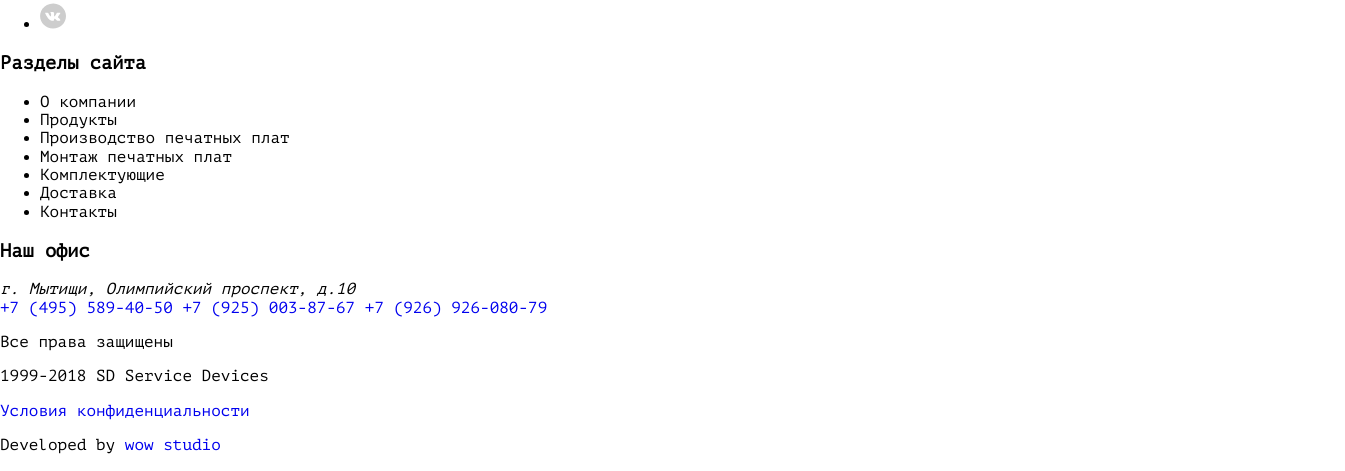
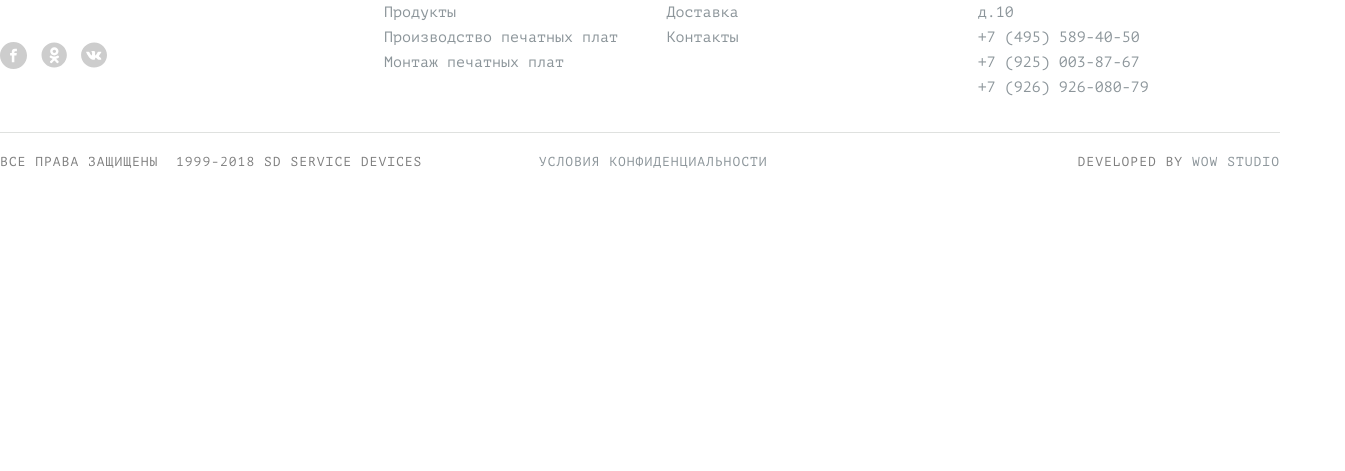
Before and after one commit to sigmarius/smart-device, a plain HTML site: page build/index.html in a window 1280 px wide. Shown: the part 1009-1480 px from the top of the page, 1345 px wide, since content can reach past the window. After the commit the page ends 1194 px from the top, so only its background shows below. Drawn offline with Linux system fonts and the light colour scheme.

Commit message:
Делает футер на десктопе и планшете

```diff
--- a/build/index.html
+++ b/build/index.html
@@ -102,36 +102,36 @@
     </div>
   </header>
 
-  <main>
+  <main class="page-content">
     <section class="hero">
 
     </section>
   </main>
 
   <footer class="page-footer">
-    <h3 class="visually-hidden">Мы в социальных сетях</h3>
     <div class="page-footer__wrapper wrapper">
       <div class="page-footer__content">
         <section class="page-footer__links">
-          <svg width="216" height="52">
+          <h3 class="visually-hidden">Мы в социальных сетях</h3>
+          <svg class="page-footer__logo" width="216" height="52">
             <use xlink:href="#icon-logo-footer"></use>
           </svg>
           <ul class="page-footer__social">
-            <li class="page-footer__social-item">
+            <li>
               <a class="page-footer__social-link" href="#" aria-label="Мы в Фейсбуке">
                 <svg class="social__icon social__icon--fb" width="27" height="27">
                   <use xlink:href="#icon-fb"></use>
                 </svg>
               </a>
             </li>
-            <li class="page-footer__social-item">
+            <li>
               <a class="page-footer__social-link" href="#" aria-label="Мы в Одноклассниках">
                 <svg class="social__icon social__icon--ok" width="26" height="26">
                   <use xlink:href="#icon-ok"></use>
                 </svg>
               </a>
             </li>
-            <li class="page-footer__social-item">
+            <li>
               <a class="page-footer__social-link" href="#" aria-label="Мы в Контакте">
                 <svg class="social__icon social__icon--vk" width="26" height="26">
                   <use xlink:href="#icon-vk"></use>
@@ -142,38 +142,38 @@
         </section>
 
         <section class="page-footer__menu">
-          <h3>Разделы сайта</h3>
+          <h3 class="page-footer__title">Разделы сайта</h3>
           <ul class="page-footer__list">
-            <li>О компании</li>
-            <li>Продукты</li>
-            <li>Производство печатных плат</li>
-            <li>Монтаж печатных плат</li>
-            <li>Комплектующие</li>
-            <li>Доставка</li>
-            <li>Контакты</li>
+            <li><a href="#">О компании</a></li>
+            <li><a href="#">Продукты</a></li>
+            <li><a href="#">Производство печатных плат</a></li>
+            <li><a href="#">Монтаж печатных плат</a></li>
+            <li><a href="#">Комплектующие</a></li>
+            <li><a href="#">Доставка</a></li>
+            <li><a href="#">Контакты</a></li>
           </ul>
         </section>
 
-
         <section class="page-footer__contacts">
-          <h3>Наш офис</h3>
+          <h3 class="page-footer__title">Наш офис</h3>
           <address>г. Мытищи, Олимпийский проспект, д.10
           </address>
-        </section></div>
-        <a href="tel:+74955894050">+7 (495) 589-40-50</a>
-        <a href="tel:+79250038767">+7 (925) 003-87-67</a>
-        <a href="tel: +792692608079"> +7 (926) 926-080-79</a>
-
+          <a href="tel:+74955894050">+7 (495) 589-40-50</a>
+          <a href="tel:+79250038767">+7 (925) 003-87-67</a>
+          <a href="tel: +792692608079"> +7 (926) 926-080-79</a>
+        </section>
       </div>
 
       <section class="page-footer__bottom">
         <h3 class="visually-hidden">Копирайт</h3>
-        <p>Все права защищены</p>
-        <p>1999-2018 SD Service Devices</p>
+        <p class="page-footer__bottom-copyright">
+          <span>Все права защищены</span>
+          1999-2018 SD Service Devices
+        </p>
         <a href="#">Условия конфиденциальности</a>
         <p>Developed by <a href="#">wow studio</a></p>
       </section>
-
+    </div>
   </footer>
 </body>
 </html>
--- a/source/sass/base/global.scss
+++ b/source/sass/base/global.scss
@@ -11,6 +11,9 @@ html {
 body {
   position: relative;
   margin: 0;
+  display: flex;
+  min-height: 100vh;
+  flex-direction: column;
   font-family: "PT Mono", "Courier New", "Courier", monospace;
   font-style: normal;
   font-weight: 400;
--- a/source/sass/base/variables.scss
+++ b/source/sass/base/variables.scss
@@ -12,3 +12,5 @@ $retina-dppx: 1.5dppx;
 $hero-bg: #1b2d37;
 $white: #ffffff;
 $text-grey: #788891;
+$line-grey: #626962;
+$blue: #00b2ff;
--- /dev/null
+++ b/source/sass/blocks/page-content.scss
@@ -0,0 +1,5 @@
+.page-content {
+  flex-grow: 1;
+  flex-shrink: 1;
+  flex-basis: 0;
+}
--- a/source/sass/blocks/page-footer.scss
+++ b/source/sass/blocks/page-footer.scss
@@ -0,0 +1,185 @@
+.page-footer {
+  position: relative;
+  min-height: 316px;
+  padding-top: 63px;
+
+  a {
+    color: $hero-bg;
+
+    &:hover,
+    &:focus {
+      color: $blue;
+    }
+
+    &:active {
+      color: $blue;
+      opacity: 0.6;
+    }
+  }
+
+  &::after {
+    position: absolute;
+    bottom: 52px;
+    content: "";
+    width: 100%;
+    height: 1px;
+    background-color: $line-grey;
+    opacity: 20%;
+  }
+}
+
+.page-footer__content {
+  @include font(15px, 25px);
+  display: flex;
+  color: $hero-bg;
+}
+
+.page-footer__links {
+  width: 30%;
+}
+
+.page-footer__logo {
+  margin-bottom: 50px;
+}
+
+.page-footer__social {
+  @include clear-list;
+  display: flex;
+
+  li:not(:last-child) {
+    margin-right: 14px;
+  }
+}
+
+.page-footer__title {
+  @include clear-content(27px);
+  @include font(15px, 16px);
+  color: $text-grey;
+  text-transform: uppercase;
+}
+
+.page-footer__menu {
+  width: 35%;
+  margin-right: auto;
+}
+
+.page-footer__list {
+  @include clear-list;
+  height: 50%;
+  display: flex;
+  flex-wrap: wrap;
+  flex-direction: column;
+  opacity: 50%;
+}
+
+.page-footer__contacts {
+  width: 24%;
+  padding-left: 5px;
+
+  address {
+    font-style: normal;
+    opacity: 50%;
+  }
+
+  a {
+    display: block;
+    opacity: 50%;
+  }
+}
+
+.page-footer__bottom {
+  display: flex;
+  justify-content: space-between;
+  opacity: 50%;
+
+  p,
+  a {
+    @include clear-content(0);
+    @include font(13px, 24px);
+    letter-spacing: 1px;
+    text-transform: uppercase;
+  }
+
+  a {
+    width: 33%;
+  }
+}
+
+.page-footer__bottom-copyright {
+  width: 33%;
+  display: flex;
+  justify-content: space-between;
+}
+
+@media (max-width: $tablet) {
+  .page-footer {
+    min-height: 457px;
+    padding-top: 0;
+
+    &::before {
+      position: absolute;
+      bottom: 69px;
+      content: "";
+      width: 100%;
+      height: 1px;
+      background-color: $line-grey;
+      opacity: 20%;
+    }
+
+    &::after {
+      top: 96px;
+      bottom: auto;
+    }
+  }
+
+  .page-footer__wrapper {
+    padding: 19px 25px 0;
+  }
+
+  .page-footer__content {
+    flex-wrap: wrap;
+    margin-bottom: 58px;
+  }
+
+  .page-footer__links {
+    width: 100%;
+    margin-bottom: 65px;
+    display: flex;
+    justify-content: space-between;
+    align-items: center;
+  }
+
+  .page-footer__logo {
+    margin-bottom: 0;
+  }
+
+  .page-footer__social {
+    padding-top: 5px;
+
+    li:not(:last-child) {
+      margin-right: 16px;
+    }
+  }
+
+  .page-footer__title {
+    margin-bottom: 25px;
+  }
+
+  .page-footer__menu {
+    width: 50%;
+  }
+
+  .page-footer__list {
+    height: 100%;
+  }
+
+  .page-footer__contacts {
+    width: 50%;
+    padding-left: 17px;
+  }
+
+  .page-footer__bottom-copyright {
+    position: absolute;
+    top: 0;
+  }
+}
--- a/source/sass/blocks/page-header.scss
+++ b/source/sass/blocks/page-header.scss
@@ -7,7 +7,6 @@
 }
 
 .page-header__wrapper {
-  width: $wrapper;
   padding-top: 34px;
   display: flex;
   justify-content: space-between;
--- a/source/sass/style.scss
+++ b/source/sass/style.scss
@@ -6,6 +6,7 @@
 @import "base/variables.scss";
 @import "blocks/wrapper.scss";
 @import "blocks/page-header.scss";
+@import "blocks/page-content.scss";
 @import "blocks/button.scss";
 @import "blocks/hero.scss";
 @import "blocks/page-footer.scss";
```
Also changed, not shown: source/index.html (+22 -22 lines), build/css/style.css, build/css/style.min.css, 1 other file.
